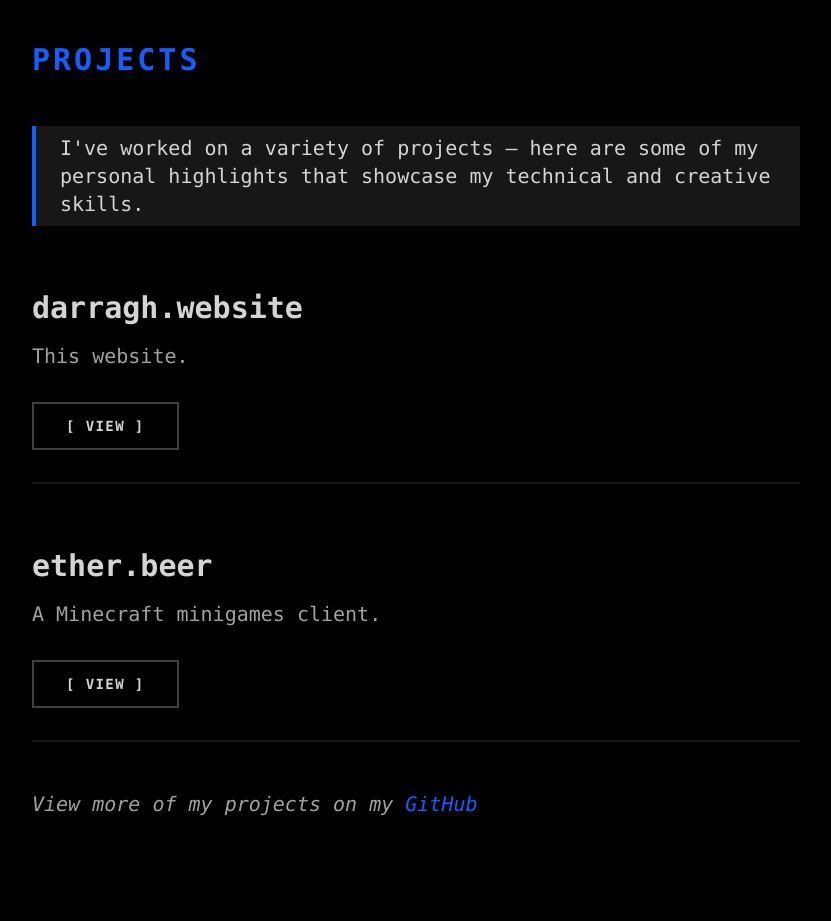
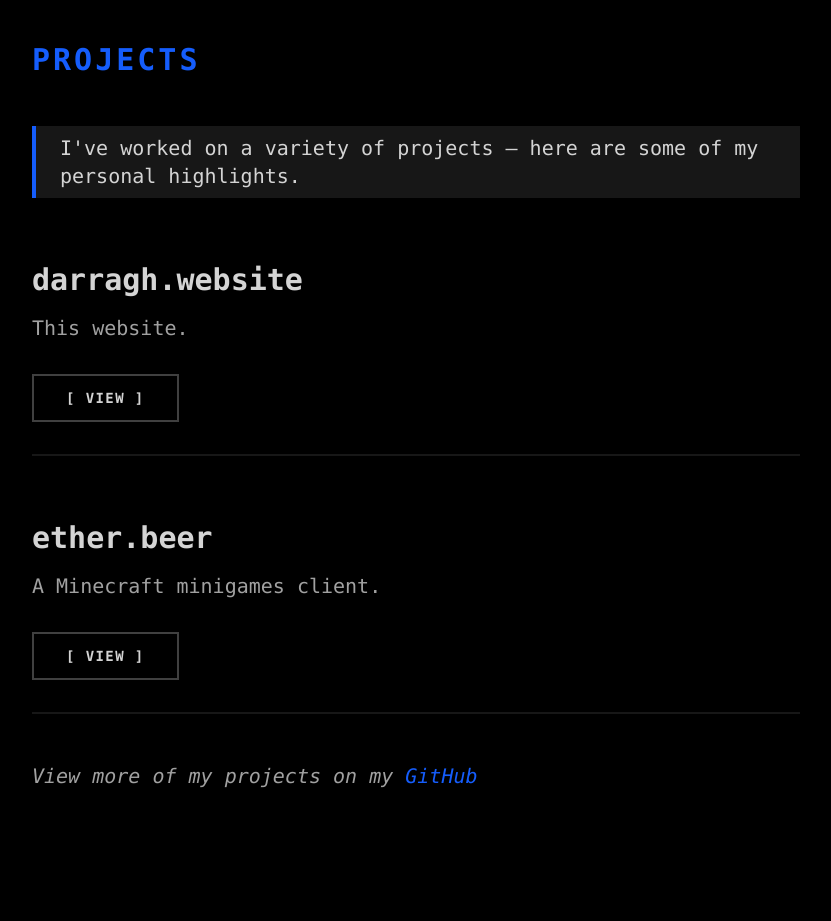
Before and after one commit to darraghd493/personal-site, a React (Vite) app: page / in a window 1280 px wide. Shown: the part 920-1841 px from the top of the page, without its empty margins (224-1055 px from the left). Built offline with nearby package versions, Linux system fonts and the light colour scheme.

Commit message:
chore: shorten "Projects" note

```diff
--- a/src/App.tsx
+++ b/src/App.tsx
@@ -37,7 +37,7 @@ export default function App() {
             Projects
           </h2>
           <p className="text-lg md:text-xl border-l-4 border-blue-600 pl-6 py-2 bg-neutral-900">
-            I've worked on a variety of projects — here are some of my personal highlights that showcase my technical and creative skills.
+            I've worked on a variety of projects — here are some of my personal highlights.
           </p>
 
           <div className="flex flex-col space-y-16 mt-16">
```
